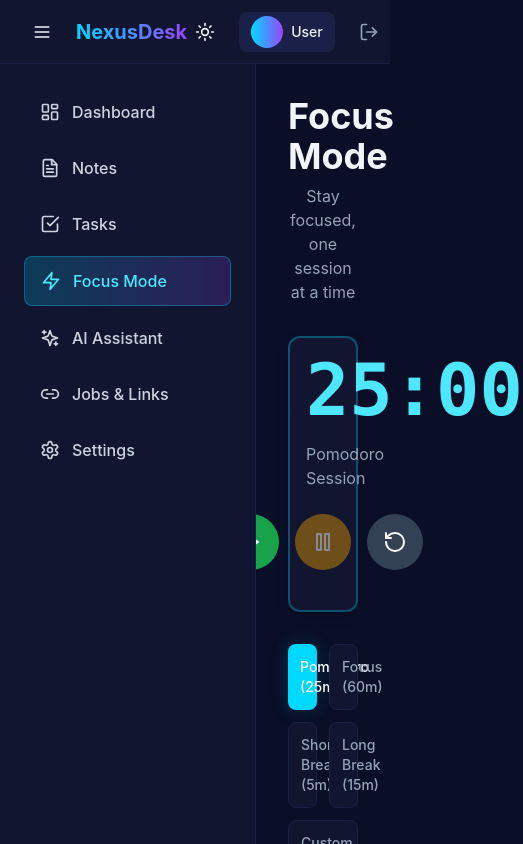
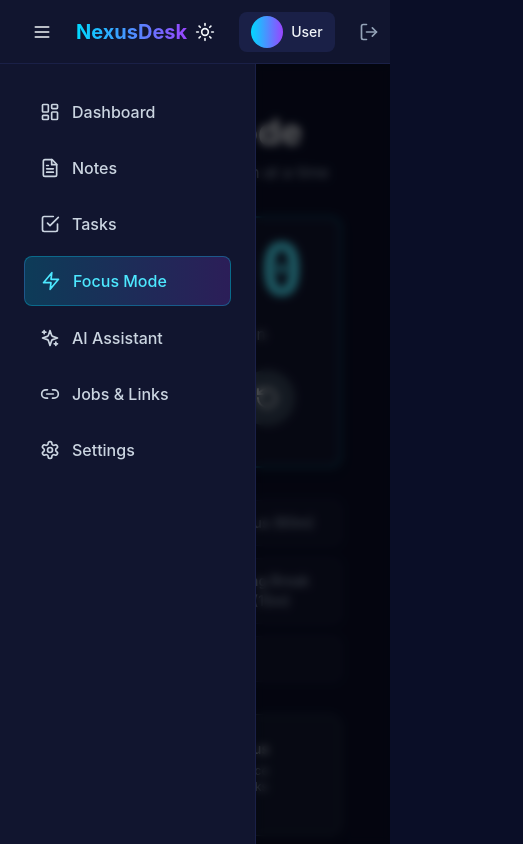
Before and after one commit to ManakRaj-7/NexusDesk-Premium-Productivity-Desktop-Web-App, a React (Vite) app in the folder client/: page /focus in a window 390 px wide. Shown: the top 844 px of the page, 523 px wide, since content can reach past the window. Built offline with nearby package versions, Linux system fonts and the light colour scheme; no server answers; sample sign-in values are in the browser's storage.

Commit message:
feat: complete mobile responsive overhaul and live production documentation

```diff
--- a/client/src/components/layout/MainLayout.jsx
+++ b/client/src/components/layout/MainLayout.jsx
@@ -3,18 +3,27 @@ import { Header } from './Header';
 import { Sidebar } from './Sidebar';
 
 export const MainLayout = ({ children }) => {
-  const { sidebarOpen } = useUI();
+  const { sidebarOpen, toggleSidebar } = useUI();
 
   return (
     <div className="min-h-screen bg-dark-base text-slate-100">
       <Header />
       <Sidebar />
+      {/* Mobile Overlay */}
+      {sidebarOpen && (
+        <div
+          className="fixed inset-0 bg-black/60 backdrop-blur-sm z-10 lg:hidden"
+          onClick={() => toggleSidebar()}
+        />
+      )}
       <main
-        className={`pt-16 transition-all duration-300 ${
-          sidebarOpen ? 'ml-64' : 'ml-0'
+        className={`pt-16 transition-all duration-300 min-h-screen ${
+          sidebarOpen ? 'lg:ml-64' : 'ml-0'
         }`}
       >
-        {children}
+        <div className="p-4 md:p-8 max-w-7xl mx-auto">
+          {children}
+        </div>
       </main>
     </div>
   );
--- a/client/src/pages/dashboard/DashboardPage.jsx
+++ b/client/src/pages/dashboard/DashboardPage.jsx
@@ -27,11 +27,11 @@ export default function DashboardPage() {
 
   return (
     <MainLayout>
-      <div className="p-8">
+      <div className="space-y-6">
         {/* Welcome Section */}
-        <div className="mb-8">
-          <h1 className="text-4xl font-bold text-slate-100 mb-2">Welcome back!</h1>
-          <p className="text-slate-400">Here's what's happening in your workspace today.</p>
+        <div>
+          <h1 className="text-2xl md:text-4xl font-bold text-slate-100 mb-2">Welcome back!</h1>
+          <p className="text-sm md:text-base text-slate-400">Here's what's happening in your workspace today.</p>
         </div>
 
         {/* Stats Grid */}
```
Also changed, not shown: 1 other file (tests, documents, lock files or other folders).
